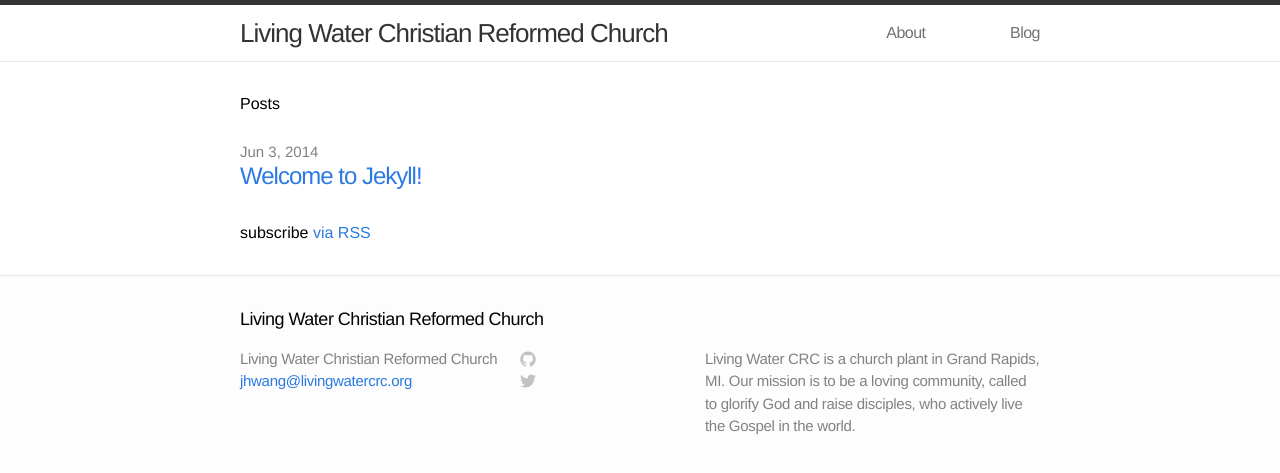
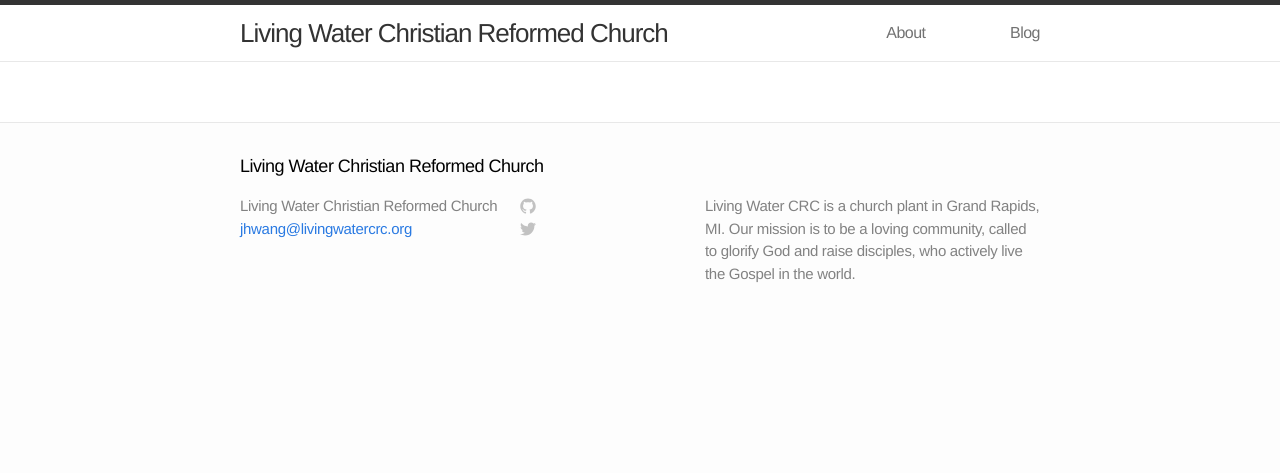
Before and after one commit to livingwater/livingwater.github.io, a Jekyll site: the page built from index.html, in a window 1280 px wide. Shown: the top 473 px of the page. Built offline with Jekyll 4.4.1, drawn with Linux system fonts in a browser that asks for light colours.

Commit message:
Move blog posts below blog folder

```diff
--- a/blog/index.html
+++ b/blog/index.html
@@ -6,7 +6,7 @@
 <h1>Posts</h1>
 
 <ul class="posts">
-  {% for post in site.posts %}
+  {% for post in site.categories.blog %}
     <li>
       <span class="post-date">{{ post.date | date: "%b %-d, %Y" }}</span>
       <a class="post-link" href="{{ post.url | prepend: site.baseurl }}">{{ post.title }}</a>
--- a/index.html
+++ b/index.html
@@ -2,20 +2,3 @@
 layout: default
 body_class: home
 ---
-
-<div class="home">
-
-  <h1>Posts</h1>
-
-  <ul class="posts">
-    {% for post in site.posts %}
-      <li>
-        <span class="post-date">{{ post.date | date: "%b %-d, %Y" }}</span>
-        <a class="post-link" href="{{ post.url | prepend: site.baseurl }}">{{ post.title }}</a>
-      </li>
-    {% endfor %}
-  </ul>
-
-  <p class="rss-subscribe">subscribe <a href="{{ "/feed.xml" | prepend: site.baseurl }}">via RSS</a></p>
-
-</div>
```
Also changed, not shown: blog/_posts/2014-06-03-welcome-to-jekyll.markdown (renamed from _posts/2014-06-03-welcome-to-jekyll.markdown).
